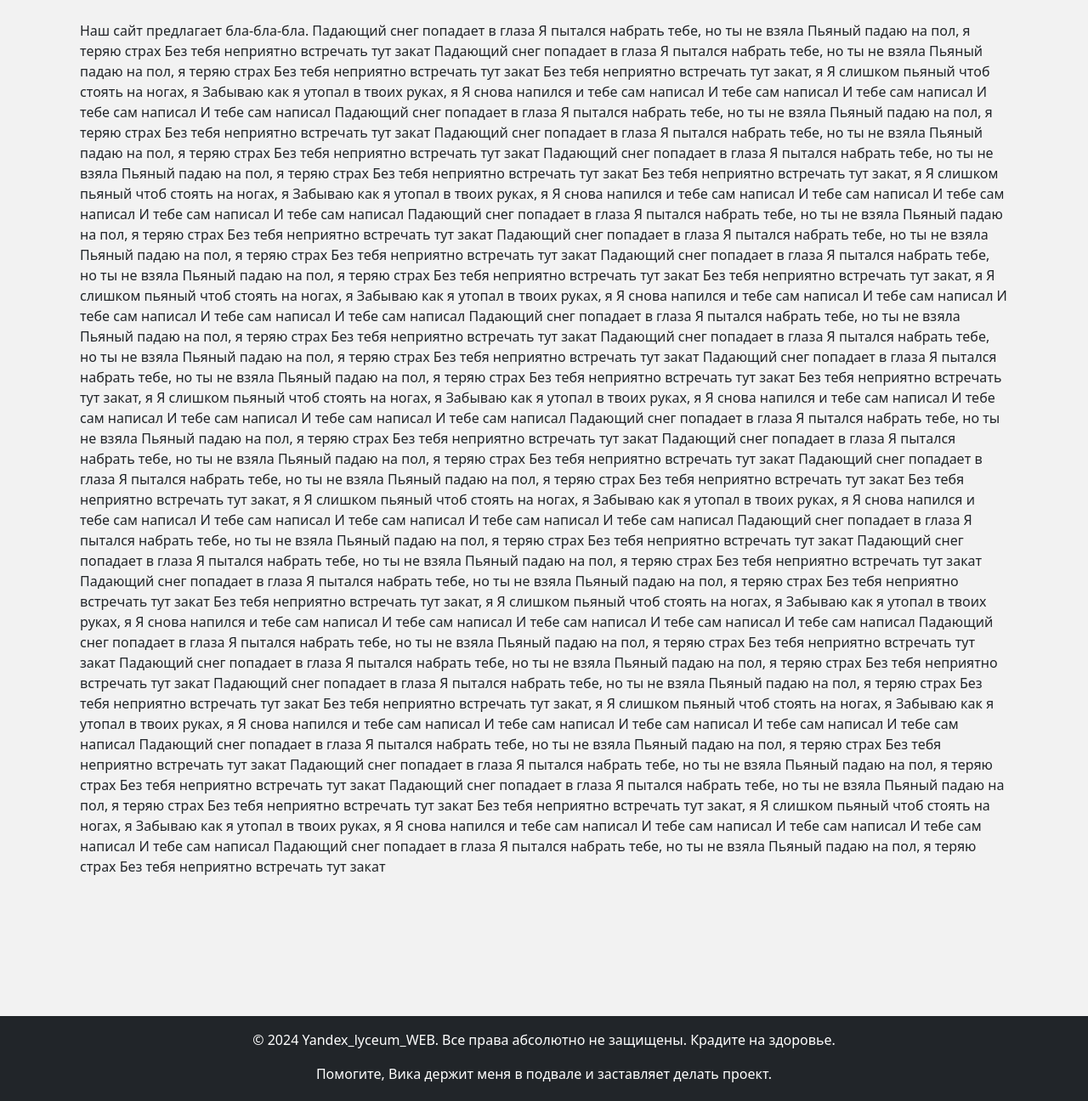
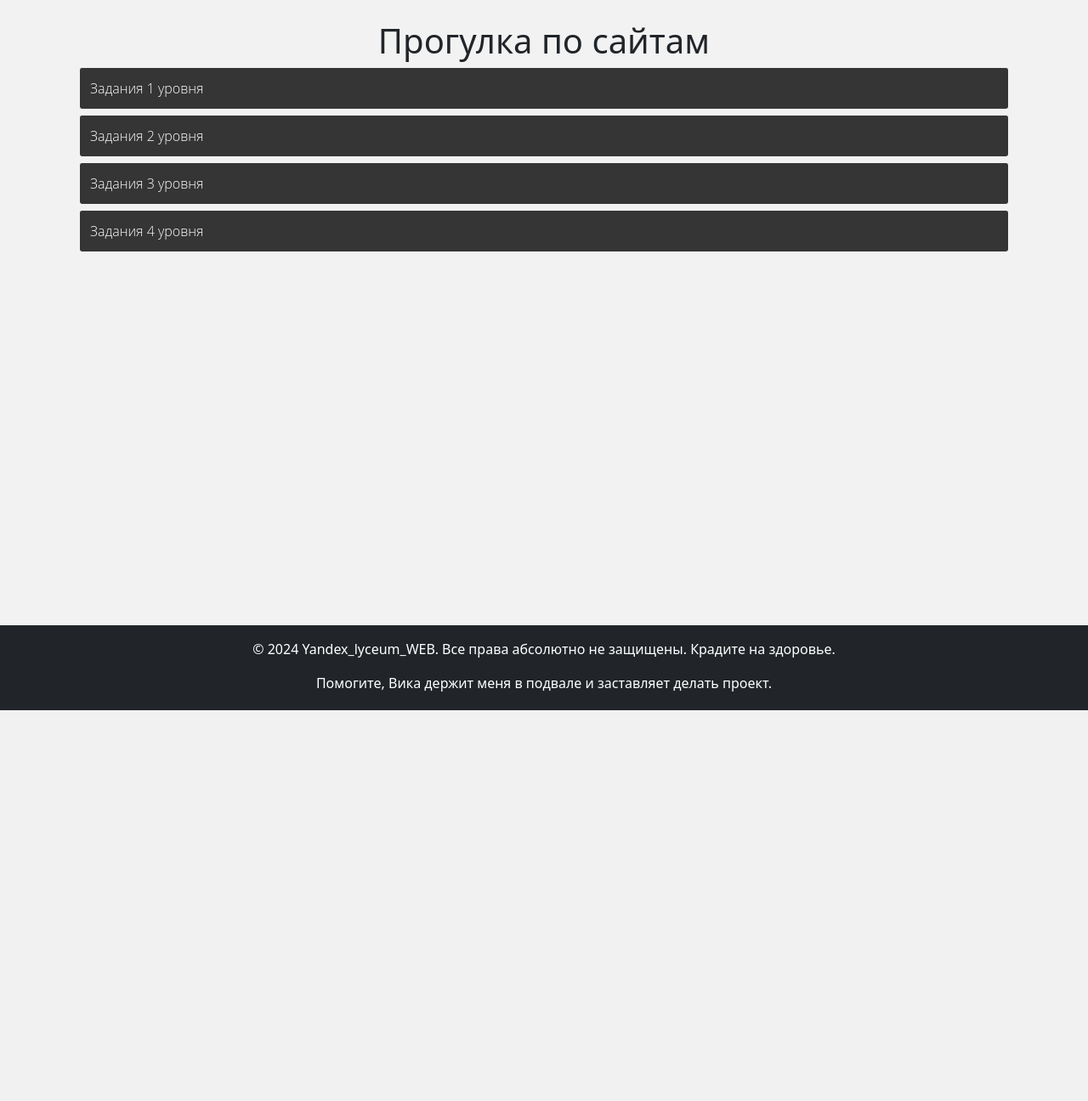
Before and after one commit to Karzir/Yandex_project_WEB, a Flask app: page /basic in a window 1280 px wide. Shown: the part 112-1408 px from the top of the page at 85% size. After the commit the page ends 948 px from the top, so only its background shows below. Run offline with Flask 3, Linux system fonts and the light colour scheme; some libraries are stand-ins or nearby versions.

Commit message:
Добавлены скрытые блоки

```diff
--- a/templates/base.html
+++ b/templates/base.html
@@ -8,6 +8,7 @@
           integrity="sha384-Vkoo8x4CGsO3+Hhxv8T/Q5PaXtkKtu6ug5TOeNV6gBiFeWPGFN9MuhOf23Q9Ifjh"
           crossorigin="anonymous">
     <link href="https://cdn.jsdelivr.net/npm/bootstrap@5.0.2/dist/css/bootstrap.min.css" rel="stylesheet">
+    <link rel="shortcut icon" href="/static/standart_img/hedgehog.png" />
     <title>{{title}}</title>
     <style>
         body {
@@ -61,7 +62,7 @@
 </main>
     </div>
 </body>
-<footer class="bg-dark text-white p-3 mt-5" style="margin-top: auto;">
+<footer class="bg-dark text-white p-3 mt-5" style="margin: auto;">
     <p class="text-center">&copy; 2024 Yandex_lyceum_WEB. Все права абсолютно не защищены. Крадите на здоровье.</p>
     <p class="text-center">Помогите, Вика держит меня в подвале и заставляет делать проект.</p>
 </footer>
--- a/templates/basic.html
+++ b/templates/basic.html
@@ -1,204 +1,237 @@
 {% extends "base.html" %}
 
 {% block content %}
+<style>
+  #tasks @font-face {
+  font-family: 'Open Sans';
+  font-style: normal;
+  font-weight: 300;
+  font-stretch: normal;
+  src: url(https://fonts.gstatic.com/s/opensans/v40/memSYaGs126MiZpBA-UvWbX2vVnXBbObj2OVZyOOSr4dVJWUgsiH0B4gaVc.ttf) format('truetype');
+}
+#tasks @font-face {
+  font-family: 'Open Sans';
+  font-style: normal;
+  font-weight: 400;
+  font-stretch: normal;
+  src: url(https://fonts.gstatic.com/s/opensans/v40/memSYaGs126MiZpBA-UvWbX2vVnXBbObj2OVZyOOSr4dVJWUgsjZ0B4gaVc.ttf) format('truetype');
+}
+#tasks @font-face {
+  font-family: 'Open Sans';
+  font-style: normal;
+  font-weight: 600;
+  font-stretch: normal;
+  src: url(https://fonts.gstatic.com/s/opensans/v40/memSYaGs126MiZpBA-UvWbX2vVnXBbObj2OVZyOOSr4dVJWUgsgH1x4gaVc.ttf) format('truetype');
+}
+#tasks @font-face {
+  font-family: 'Pacifico';
+  font-style: normal;
+  font-weight: 400;
+  src: url(https://fonts.gstatic.com/s/pacifico/v22/FwZY7-Qmy14u9lezJ-6H6Mw.ttf) format('truetype');
+}
+#tasks * {
+  box-sizing: border-box;
+  font-family: "Open Sans", sans-serif;
+  font-weight: 300;
+}
+#tasks a {
+  text-decoration: none;
+  color: inherit;
+}
+#tasks p {
+  font-size: 1.1em;
+  margin: 1em 0;
+}
+#tasks .description {
+  margin: 1em auto 2.25em;
+}
+#tasks body {
+  width: 40%;
+  min-width: 300px;
+  max-width: 400px;
+  margin: 1.5em auto;
+  color: #333;
+}
+#tasks h1 {
+  font-family: "Pacifico", cursive;
+  font-weight: 400;
+  font-size: 2.5em;
+}
+#tasks ul {
+  list-style: none;
+  padding: 0;
+}
+#tasks ul .inner {
+  padding-left: 1em;
+  overflow: hidden;
+  display: none;
+}
+#tasks ul .inner.show {
+  /*display: block;*/
+}
+#tasks ul li {
+  margin: 0.5em 0;
+}
+#tasks ul li a.toggle {
+  width: 100%;
+  display: block;
+  background: rgba(0, 0, 0, 0.78);
+  color: #fefefe;
+  padding: 0.75em;
+  border-radius: 0.15em;
+  transition: background 0.3s ease;
+}
+#tasks ul li a.toggle:hover {
+  background: rgba(0, 0, 0, 0.9);
+}
+</style>
 <div class="container mt-4">
     <div class="row">
         <div class="col">
-            <p>Наш сайт предлагает бла-бла-бла.
-                Падающий снег попадает в глаза
-Я пытался набрать тебе, но ты не взяла
-Пьяный падаю на пол, я теряю страх
-Без тебя неприятно встречать тут закат
+            <h1 style="text-align: center;">Прогулка по сайтам</h1>
+            <div id="tasks">
+                <ul class="accordion">
+                    <li>
+                        <a class="toggle" href="javascript:void(0);">Задания 1 уровня</a>
+                        <ul class="inner">
+                            <li>
+                                <a href="#" class="toggle">1 задание</a>
+                                <div class="inner">
+                                    <p>
+                                        Сама напишешь задание, мне лень
+                                    </p>
+                                </div>
+                            </li>
+                            <li>
+                                <a href="#" class="toggle">2 задание</a>
+                                <div class="inner">
+                                    <p>
+                                        Сама напишешь задание, мне лень
+                                    </p>
+                                </div>
+                            </li>
+                            <li>
+                                <a href="#" class="toggle">3 задание</a>
+                                <div class="inner">
+                                    <p>
+                                        Сама напишешь задание, мне лень
+                                    </p>
+                                </div>
+                            </li>
+                        </ul>
+                    </li>
 
-Падающий снег попадает в глаза
-Я пытался набрать тебе, но ты не взяла
-Пьяный падаю на пол, я теряю страх
-Без тебя неприятно встречать тут закат
+                    <li>
+                        <a class="toggle" href="javascript:void(0);">Задания 2 уровня</a>
+                        <ul class="inner">
+                            <li>
+                                <a href="#" class="toggle">1 задание</a>
+                                <div class="inner">
+                                    <p>
+                                        Сама напишешь задание, мне лень
+                                    </p>
+                                </div>
+                            </li>
+                            <li>
+                                <a href="#" class="toggle">2 задание</a>
+                                <div class="inner">
+                                    <p>
+                                        Сама напишешь задание, мне лень
+                                    </p>
+                                </div>
+                            </li>
+                            <li>
+                                <a href="#" class="toggle">3 задание</a>
+                                <div class="inner">
+                                    <p>
+                                        Сама напишешь задание, мне лень
+                                    </p>
+                                </div>
+                            </li>
+                        </ul>
+                    </li>
 
-Без тебя неприятно встречать тут закат, я
-Я слишком пьяный чтоб стоять на ногах, я
-Забываю как я утопал в твоих руках, я
-Я снова напился и тебе сам написал
+                    <li>
+                        <a class="toggle" href="javascript:void(0);">Задания 3 уровня</a>
+                        <ul class="inner">
+                            <li>
+                                <a href="#" class="toggle">1 задание</a>
+                                <div class="inner">
+                                    <p>
+                                        Сама напишешь задание, мне лень
+                                    </p>
+                                </div>
+                            </li>
+                            <li>
+                                <a href="#" class="toggle">2 задание</a>
+                                <div class="inner">
+                                    <p>
+                                        Сама напишешь задание, мне лень
+                                    </p>
+                                </div>
+                            </li>
+                            <li>
+                                <a href="#" class="toggle">3 задание</a>
+                                <div class="inner">
+                                    <p>
+                                        Сама напишешь задание, мне лень
+                                    </p>
+                                </div>
+                            </li>
+                        </ul>
+                    </li>
 
-И тебе сам написал
-И тебе сам написал
-И тебе сам написал
-И тебе сам написал
+                    <li>
+                        <a class="toggle" href="javascript:void(0);">Задания 4 уровня</a>
+                        <ul class="inner">
+                            <li>
+                                <a href="#" class="toggle">1 задание</a>
+                                <div class="inner">
+                                    <p>
+                                        Сама напишешь задание, мне лень
+                                    </p>
+                                </div>
+                            </li>
+                            <li>
+                                <a href="#" class="toggle">2 задание</a>
+                                <div class="inner">
+                                    <p>
+                                        Сама напишешь задание, мне лень
+                                    </p>
+                                </div>
+                            </li>
+                            <li>
+                                <a href="#" class="toggle">3 задание</a>
+                                <div class="inner">
+                                    <p>
+                                        Сама напишешь задание, мне лень
+                                    </p>
+                                </div>
+                            </li>
+                        </ul>
+                    </li>
+                </ul>
+                <!-- partial -->
+                <script src='//cdnjs.cloudflare.com/ajax/libs/jquery/2.1.3/jquery.min.js'>
+                </script>
+                <script>
+                    $(".toggle").click(function (e) {
+                    e.preventDefault();
 
-Падающий снег попадает в глаза
-Я пытался набрать тебе, но ты не взяла
-Пьяный падаю на пол, я теряю страх
-Без тебя неприятно встречать тут закат
-                Падающий снег попадает в глаза
-Я пытался набрать тебе, но ты не взяла
-Пьяный падаю на пол, я теряю страх
-Без тебя неприятно встречать тут закат
+                    var $this = $(this);
 
-Падающий снег попадает в глаза
-Я пытался набрать тебе, но ты не взяла
-Пьяный падаю на пол, я теряю страх
-Без тебя неприятно встречать тут закат
-
-Без тебя неприятно встречать тут закат, я
-Я слишком пьяный чтоб стоять на ногах, я
-Забываю как я утопал в твоих руках, я
-Я снова напился и тебе сам написал
-
-И тебе сам написал
-И тебе сам написал
-И тебе сам написал
-И тебе сам написал
-
-Падающий снег попадает в глаза
-Я пытался набрать тебе, но ты не взяла
-Пьяный падаю на пол, я теряю страх
-Без тебя неприятно встречать тут закат
-                Падающий снег попадает в глаза
-Я пытался набрать тебе, но ты не взяла
-Пьяный падаю на пол, я теряю страх
-Без тебя неприятно встречать тут закат
-
-Падающий снег попадает в глаза
-Я пытался набрать тебе, но ты не взяла
-Пьяный падаю на пол, я теряю страх
-Без тебя неприятно встречать тут закат
-
-Без тебя неприятно встречать тут закат, я
-Я слишком пьяный чтоб стоять на ногах, я
-Забываю как я утопал в твоих руках, я
-Я снова напился и тебе сам написал
-
-И тебе сам написал
-И тебе сам написал
-И тебе сам написал
-И тебе сам написал
-
-Падающий снег попадает в глаза
-Я пытался набрать тебе, но ты не взяла
-Пьяный падаю на пол, я теряю страх
-Без тебя неприятно встречать тут закат
-                Падающий снег попадает в глаза
-Я пытался набрать тебе, но ты не взяла
-Пьяный падаю на пол, я теряю страх
-Без тебя неприятно встречать тут закат
-
-Падающий снег попадает в глаза
-Я пытался набрать тебе, но ты не взяла
-Пьяный падаю на пол, я теряю страх
-Без тебя неприятно встречать тут закат
-
-Без тебя неприятно встречать тут закат, я
-Я слишком пьяный чтоб стоять на ногах, я
-Забываю как я утопал в твоих руках, я
-Я снова напился и тебе сам написал
-
-И тебе сам написал
-И тебе сам написал
-И тебе сам написал
-И тебе сам написал
-
-Падающий снег попадает в глаза
-Я пытался набрать тебе, но ты не взяла
-Пьяный падаю на пол, я теряю страх
-Без тебя неприятно встречать тут закат
-                Падающий снег попадает в глаза
-Я пытался набрать тебе, но ты не взяла
-Пьяный падаю на пол, я теряю страх
-Без тебя неприятно встречать тут закат
-
-Падающий снег попадает в глаза
-Я пытался набрать тебе, но ты не взяла
-Пьяный падаю на пол, я теряю страх
-Без тебя неприятно встречать тут закат
-
-Без тебя неприятно встречать тут закат, я
-Я слишком пьяный чтоб стоять на ногах, я
-Забываю как я утопал в твоих руках, я
-Я снова напился и тебе сам написал
-
-И тебе сам написал
-И тебе сам написал
-И тебе сам написал
-И тебе сам написал
-
-Падающий снег попадает в глаза
-Я пытался набрать тебе, но ты не взяла
-Пьяный падаю на пол, я теряю страх
-Без тебя неприятно встречать тут закат
-                Падающий снег попадает в глаза
-Я пытался набрать тебе, но ты не взяла
-Пьяный падаю на пол, я теряю страх
-Без тебя неприятно встречать тут закат
-
-Падающий снег попадает в глаза
-Я пытался набрать тебе, но ты не взяла
-Пьяный падаю на пол, я теряю страх
-Без тебя неприятно встречать тут закат
-
-Без тебя неприятно встречать тут закат, я
-Я слишком пьяный чтоб стоять на ногах, я
-Забываю как я утопал в твоих руках, я
-Я снова напился и тебе сам написал
-
-И тебе сам написал
-И тебе сам написал
-И тебе сам написал
-И тебе сам написал
-
-Падающий снег попадает в глаза
-Я пытался набрать тебе, но ты не взяла
-Пьяный падаю на пол, я теряю страх
-Без тебя неприятно встречать тут закат
-                Падающий снег попадает в глаза
-Я пытался набрать тебе, но ты не взяла
-Пьяный падаю на пол, я теряю страх
-Без тебя неприятно встречать тут закат
-
-Падающий снег попадает в глаза
-Я пытался набрать тебе, но ты не взяла
-Пьяный падаю на пол, я теряю страх
-Без тебя неприятно встречать тут закат
-
-Без тебя неприятно встречать тут закат, я
-Я слишком пьяный чтоб стоять на ногах, я
-Забываю как я утопал в твоих руках, я
-Я снова напился и тебе сам написал
-
-И тебе сам написал
-И тебе сам написал
-И тебе сам написал
-И тебе сам написал
-
-Падающий снег попадает в глаза
-Я пытался набрать тебе, но ты не взяла
-Пьяный падаю на пол, я теряю страх
-Без тебя неприятно встречать тут закат
-                Падающий снег попадает в глаза
-Я пытался набрать тебе, но ты не взяла
-Пьяный падаю на пол, я теряю страх
-Без тебя неприятно встречать тут закат
-
-Падающий снег попадает в глаза
-Я пытался набрать тебе, но ты не взяла
-Пьяный падаю на пол, я теряю страх
-Без тебя неприятно встречать тут закат
-
-Без тебя неприятно встречать тут закат, я
-Я слишком пьяный чтоб стоять на ногах, я
-Забываю как я утопал в твоих руках, я
-Я снова напился и тебе сам написал
-
-И тебе сам написал
-И тебе сам написал
-И тебе сам написал
-И тебе сам написал
-
-Падающий снег попадает в глаза
-Я пытался набрать тебе, но ты не взяла
-Пьяный падаю на пол, я теряю страх
-Без тебя неприятно встречать тут закат
-            </p>
-
+                    if ($this.next().hasClass("show")) {
+                      $this.next().removeClass("show");
+                      $this.next().slideUp(350);
+                    } else {
+                      $this.parent().parent().find("li .inner").removeClass("show");
+                      $this.parent().parent().find("li .inner").slideUp(350);
+                      $this.next().toggleClass("show");
+                      $this.next().slideToggle(350);
+                    }
+                  });
+                </script>
+            </div>
         </div>
     </div>
 </div>
--- a/templates/profile.html
+++ b/templates/profile.html
@@ -73,6 +73,9 @@
         border-radius: 50%;
         margin-top: -60px;
         }
+    td {
+    text-align: center; /* Выравниваем текст по центру ячейки */
+   }
 </style>
 
 <div class="container mt-4">
```
Also changed, not shown: static/standart_img/hedgehog.png (added).
